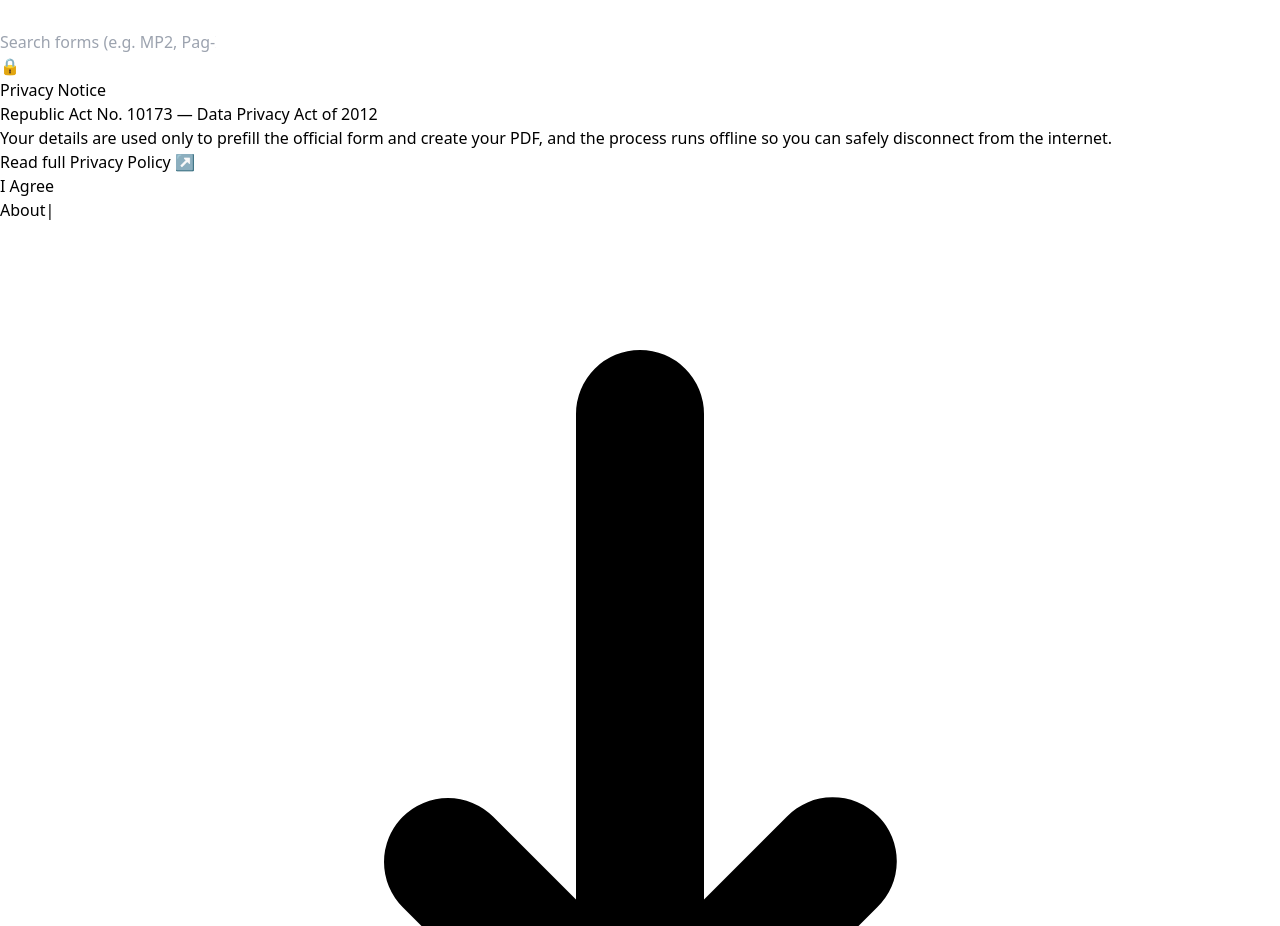
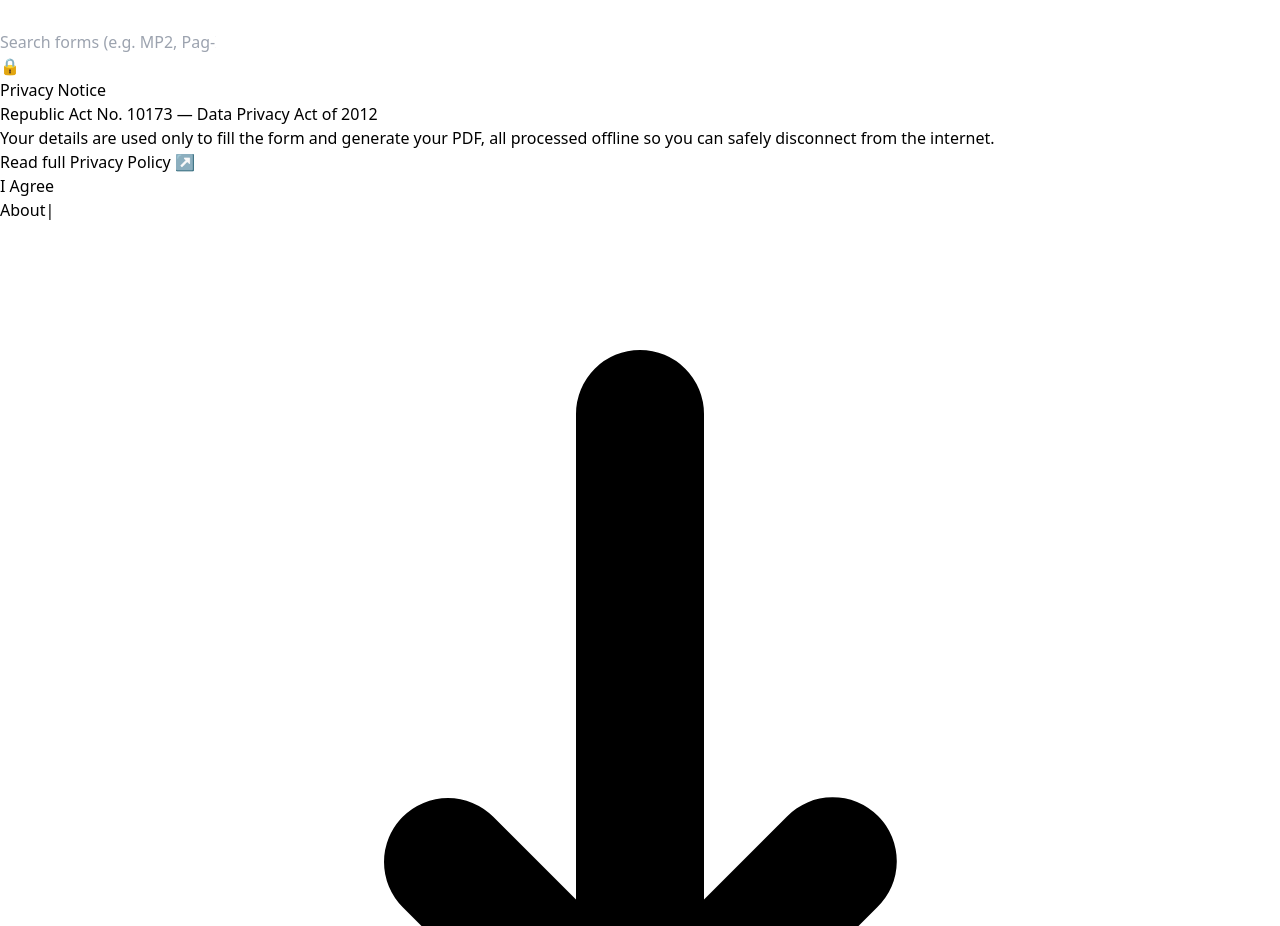
Before and after one commit to jeffreygran/quickformsph, a Next.js app: page / in a window 1280 px wide. Shown: the part 1720-2646 px from the top of the page. Built offline with nearby package versions, Linux system fonts and the light colour scheme.

Commit message:
PhilHealth icon-only logo + Privacy Notice copy
- Replace public/logos/philhealth.png with official icon-only mark (96x96 PNG, no wordmark)
- Update AGENCY_LOGO dims from wordmark to square 40x40 in forms list and form editor
- Privacy Notice copy refresh on landing page

```diff
--- a/src/app/forms/[slug]/page.tsx
+++ b/src/app/forms/[slug]/page.tsx
@@ -20,7 +20,7 @@ const GCASH_NAME   = process.env.NEXT_PUBLIC_GCASH_NAME   ?? 'JE****Y JO*N G.';
 const AGENCY_LOGO: Record<string, { src: string; w: number; h: number }> = {
   'Bureau of Internal Revenue': { src: '/logos/bir.png',       w: 36, h: 36 },
   'Pag-IBIG Fund':              { src: '/logos/pagibig.png',   w: 36, h: 36 },
-  'PhilHealth':                 { src: '/logos/philhealth.png', w: 100, h: 23 },
+  'PhilHealth':                 { src: '/logos/philhealth.png', w: 40, h: 40 },
 };
 
 // ─── Types ───────────────────────────────────────────────────────────────────
--- a/src/app/forms/page.tsx
+++ b/src/app/forms/page.tsx
@@ -9,7 +9,7 @@ import DonateButton from '@/components/DonateButton';
 const AGENCY_LOGO: Record<string, { src: string; w: number; h: number }> = {
   'Bureau of Internal Revenue': { src: '/logos/bir.png',       w: 40, h: 40 },
   'Pag-IBIG Fund':              { src: '/logos/pagibig.png',   w: 40, h: 40 },
-  'PhilHealth':                 { src: '/logos/philhealth.png', w: 110, h: 25 },
+  'PhilHealth':                 { src: '/logos/philhealth.png', w: 40, h: 40 },
 };
 
 export default function FormsPage() {
--- a/src/app/page.tsx
+++ b/src/app/page.tsx
@@ -662,7 +662,7 @@ function PrivacyNoticeModal({ onAck }: { onAck: () => void }) {
         </div>
         <div className="p-5 space-y-3">
           <p className="text-sm text-gray-700 leading-relaxed">
-            Your details are used only to prefill the official form and create your PDF, and the process runs offline so you can safely disconnect from the internet.
+            Your details are used only to fill the form and generate your PDF, all processed offline so you can safely disconnect from the internet.
           </p>
           <Link
             href="/privacy"
```
Also changed, not shown: public/logos/philhealth.png.
